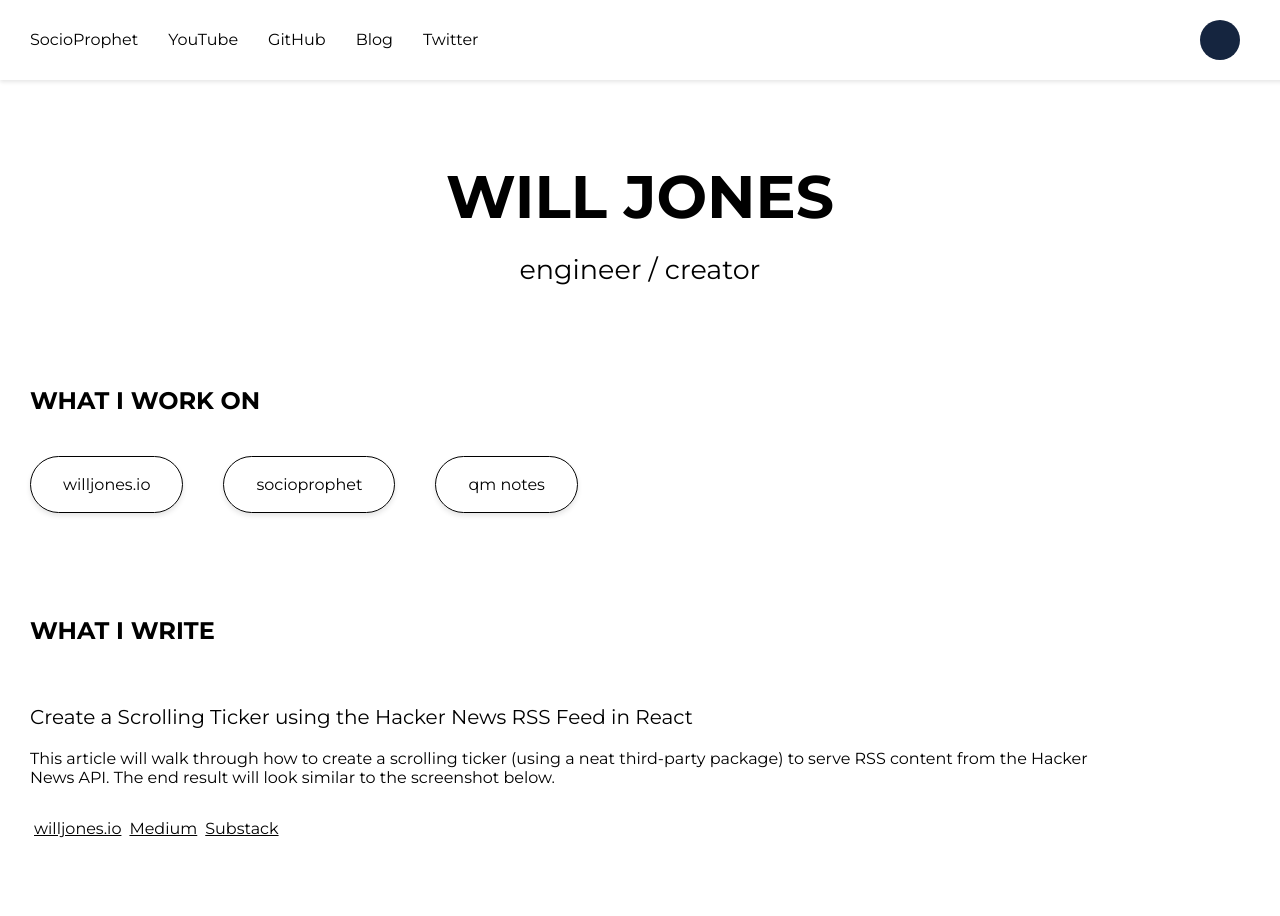
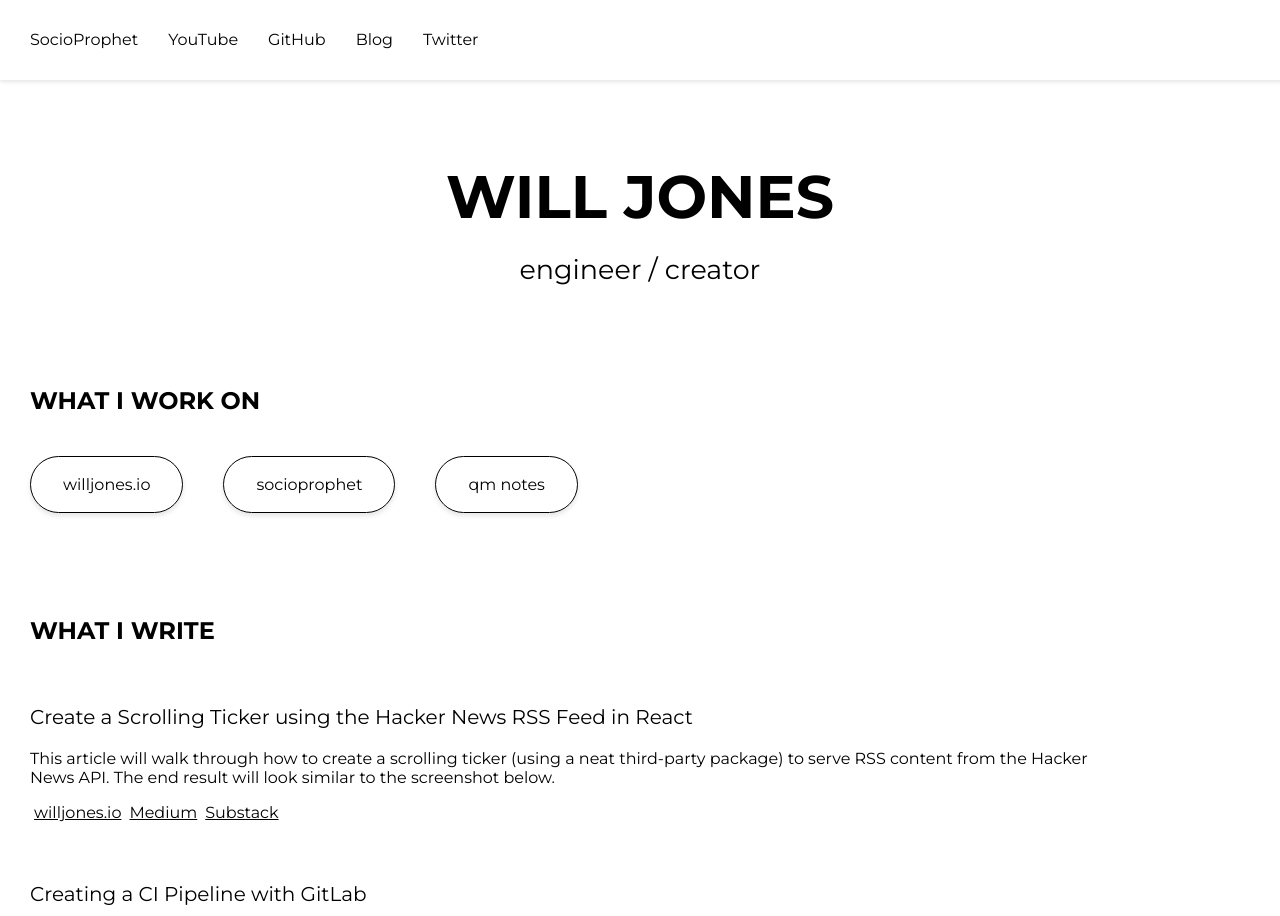
Before and after one commit to willdvlpr/willjonesio-v2, a Vue app: page / in a window 1280 px wide. Shown: the top 916 px of the page. Built offline with nearby package versions, Linux system fonts and the light colour scheme.

Commit message:
add link bar href values

```diff
--- a/src/components/ArticleLinkBar.vue
+++ b/src/components/ArticleLinkBar.vue
@@ -1,9 +1,12 @@
-<script setup></script>
+<script setup>
+const props = defineProps(['willjonesio', 'link', 'substack']);
+console.log(props);
+</script>
 <template>
   <div class="mobile-alignment">
-    <p>willjones.io</p>
-    <p>Medium</p>
-    <p>Substack</p>
+    <a :href="props.willjonesio">willjones.io</a>
+    <a :href="props.link" target="_blank">Medium</a>
+    <a :href="props.substack" target="_blank">Substack</a>
   </div>
 </template>
 <style scoped>
@@ -11,15 +14,16 @@ div {
   display: flex;
 }
 
-p {
+a {
   margin-left: 4px;
   margin-right: 4px;
   font-size: 16px;
   text-decoration: underline;
+  color: #000;
 }
 
 @media (max-width: 800px) {
-  p {
+  a {
     font-size: 12px;
   }
 }
--- a/src/components/ArticlePreview.vue
+++ b/src/components/ArticlePreview.vue
@@ -1,7 +1,7 @@
 <script setup>
 import { computed } from 'vue';
 import ArticleLinkBar from './ArticleLinkBar.vue';
-const props = defineProps(['title', 'previewBody', 'link']);
+const props = defineProps(['title', 'previewBody', 'link', 'substack', 'willjonesio']);
 
 const computeOverlay = computed(() => ({
   opacity: props.link ? '1' : '0.4',
@@ -20,7 +20,9 @@ const computeOverlay = computed(() => ({
           </p>
         </a>
       </div>
-      <aside><ArticleLinkBar /></aside>
+      <aside>
+        <ArticleLinkBar :willjonesio="willjonesio" :link="link" :substack="substack" />
+      </aside>
     </article>
   </div>
 </template>
--- a/src/components/PageHeader.vue
+++ b/src/components/PageHeader.vue
@@ -1,6 +1,5 @@
 <script setup>
 import ItemLink from './ItemLink.vue';
-import ProfileAvatar from './ProfileAvatar.vue';
 import { navItems } from '../constants/links';
 </script>
 
@@ -8,7 +7,6 @@ import { navItems } from '../constants/links';
   <header>
     <nav>
       <ItemLink v-for="navItem in navItems" :key="navItem.label" v-bind="navItem" />
-      <div class="avatar-wrapper"><ProfileAvatar /></div>
     </nav>
   </header>
 </template>
@@ -45,17 +43,4 @@ nav > * {
     margin-right: 10px;
   }
 }
-
-.avatar-wrapper {
-  display: flex;
-  margin-left: auto;
-  align-items: center;
-  margin-right: 40px;
-}
-
-@media (max-width: 600px) {
-  .avatar-wrapper {
-    display: none;
-  }
-}
 </style>
--- a/src/components/ProfileAvatar.vue
+++ /dev/null
@@ -1,18 +0,0 @@
-<script setup></script>
-
-<template><div></div></template>
-
-<style scoped>
-div {
-  width: 40px;
-  height: 40px;
-  background-color: #15253f;
-  border-radius: 50%;
-}
-
-@media (max-width: 600px) {
-  div {
-    display: none;
-  }
-}
-</style>
--- a/src/constants/links.js
+++ b/src/constants/links.js
@@ -32,13 +32,19 @@ export const articleItems = [
     title: 'Create a Scrolling Ticker using the Hacker News RSS Feed in React',
     previewBody:
       'This article will walk through how to create a scrolling ticker (using a neat third-party package) to serve RSS content from the Hacker News API. The end result will look similar to the screenshot below.',
-    link: 'https://willdvlpr.medium.com/create-a-scrolling-ticker-using-the-hacker-news-rss-feed-in-react-42633320a2b0'
+    link: 'https://willdvlpr.medium.com/create-a-scrolling-ticker-using-the-hacker-news-rss-feed-in-react-42633320a2b0',
+    substack:
+      'https://willdvlpr.substack.com/p/create-a-scrolling-ticker-using-the?utm_source=profile&utm_medium=reader2',
+    willjonesio: '/'
   },
   {
     title: 'Creating a CI Pipeline with GitLab',
     previewBody:
       'The purpose of this article, is to cover how to create a simple CI pipeline using GitLab to push newly built Docker images to Google Container Registry in GCP (Google Cloud Platform).',
-    link: 'https://willdvlpr.medium.com/creating-a-ci-pipeline-with-gitlab-b4bd0b68e80c'
+    link: 'https://willdvlpr.medium.com/creating-a-ci-pipeline-with-gitlab-b4bd0b68e80c',
+    substack:
+      'https://willdvlpr.substack.com/p/creating-a-ci-pipeline-with-gitlab?utm_source=profile&utm_medium=reader2',
+    willjonesio: '/'
   },
   {
     title: 'Containerizing a React + Node.js App using Docker (and NGINX)',
```
